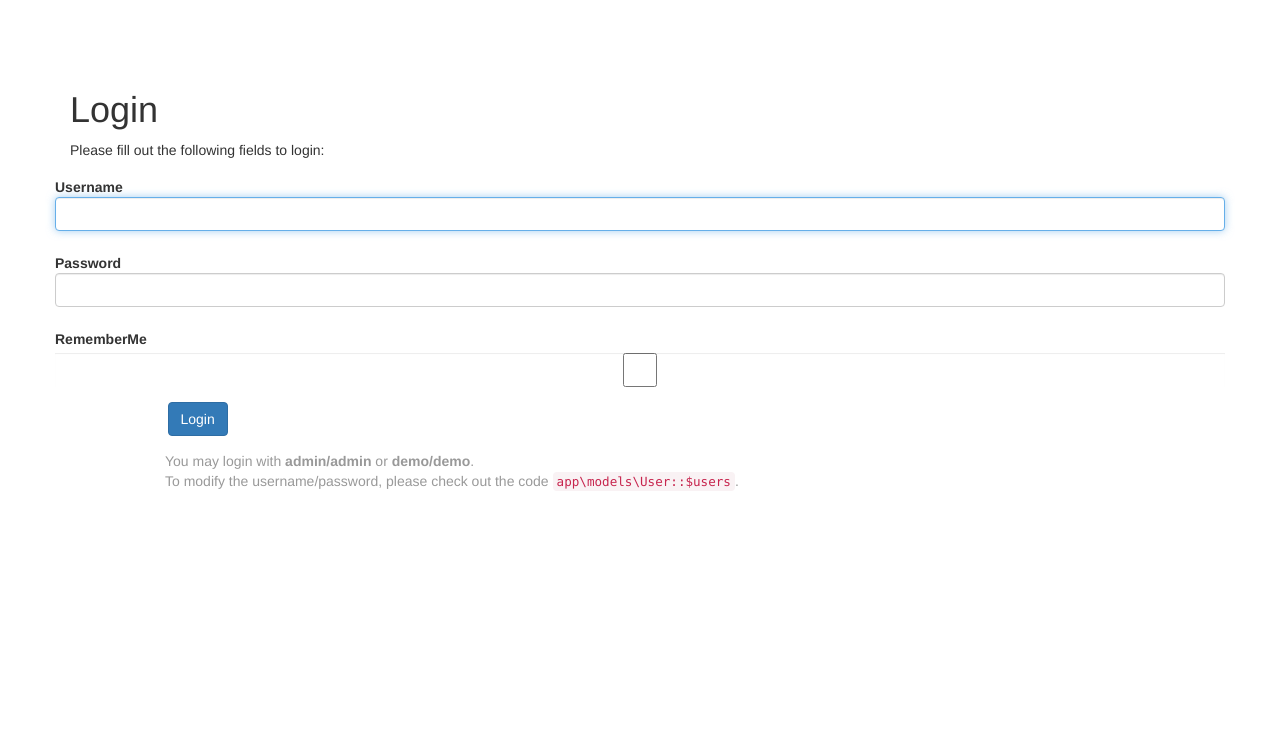
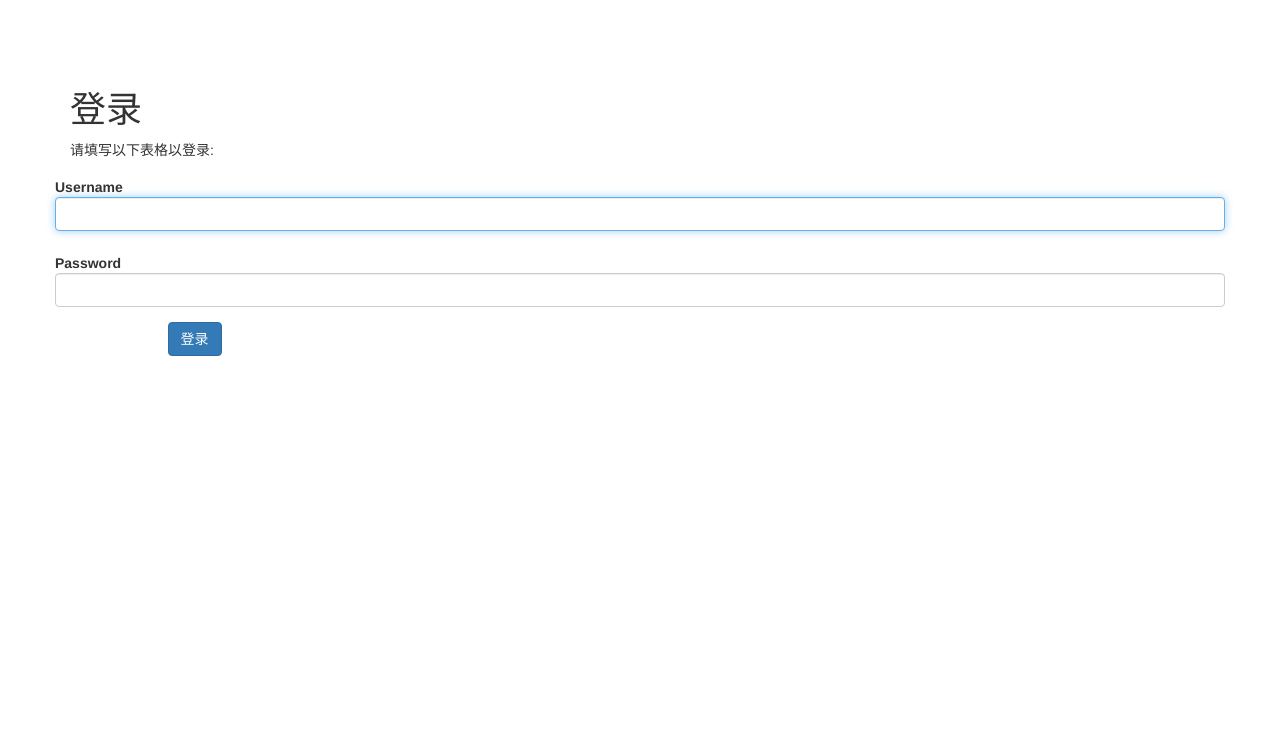
Before and after one commit to wyxu/bill, a Yii app: template views/site/login.php in a window 1280 px wide. Shown: the top 731 px of the page. Run offline with PHP 8.4 and a stand-in for Yii, Linux system fonts and the light colour scheme; the template is opened without the code that fills it, so the values that code supplies are empty; form fields are guessed from the names that the template uses; some libraries are stand-ins or nearby versions.

Commit message:
用户登录

```diff
--- a/views/layouts/main.php
+++ b/views/layouts/main.php
@@ -36,7 +36,7 @@ AppAsset::register($this);
     echo Nav::widget([
         'options' => ['class' => 'navbar-nav navbar-right'],
         'items' => [
-            ['label' => 'Home', 'url' => ['/site/index']],
+            ['label' => Yii::t('app','Home'), 'url' => ['/site/index']],
             ['label' => 'About', 'url' => ['/site/about']],
             ['label' => 'Contact', 'url' => ['/site/contact']],
             Yii::$app->user->isGuest ? (
--- a/views/site/login.php
+++ b/views/site/login.php
@@ -7,13 +7,13 @@
 use yii\helpers\Html;
 use yii\bootstrap\ActiveForm;
 
-$this->title = 'Login';
+$this->title = '登录';
 $this->params['breadcrumbs'][] = $this->title;
 ?>
 <div class="site-login">
     <h1><?= Html::encode($this->title) ?></h1>
 
-    <p>Please fill out the following fields to login:</p>
+    <p>请填写以下表格以登录:</p>
 
     <?php $form = ActiveForm::begin([
         'id' => 'login-form',
@@ -28,20 +28,12 @@ $this->params['breadcrumbs'][] = $this->title;
 
         <?= $form->field($model, 'password')->passwordInput() ?>
 
-        <?= $form->field($model, 'rememberMe')->checkbox([
-            'template' => "<div class=\"col-lg-offset-1 col-lg-3\">{input} {label}</div>\n<div class=\"col-lg-8\">{error}</div>",
-        ]) ?>
-
         <div class="form-group">
             <div class="col-lg-offset-1 col-lg-11">
-                <?= Html::submitButton('Login', ['class' => 'btn btn-primary', 'name' => 'login-button']) ?>
+                <?= Html::submitButton('登录', ['class' => 'btn btn-primary', 'name' => 'login-button']) ?>
             </div>
         </div>
 
     <?php ActiveForm::end(); ?>
 
-    <div class="col-lg-offset-1" style="color:#999;">
-        You may login with <strong>admin/admin</strong> or <strong>demo/demo</strong>.<br>
-        To modify the username/password, please check out the code <code>app\models\User::$users</code>.
-    </div>
 </div>
```
Also changed, not shown: models/LoginForm.php (+10 -4 lines), models/User.php (+8 -10 lines).
